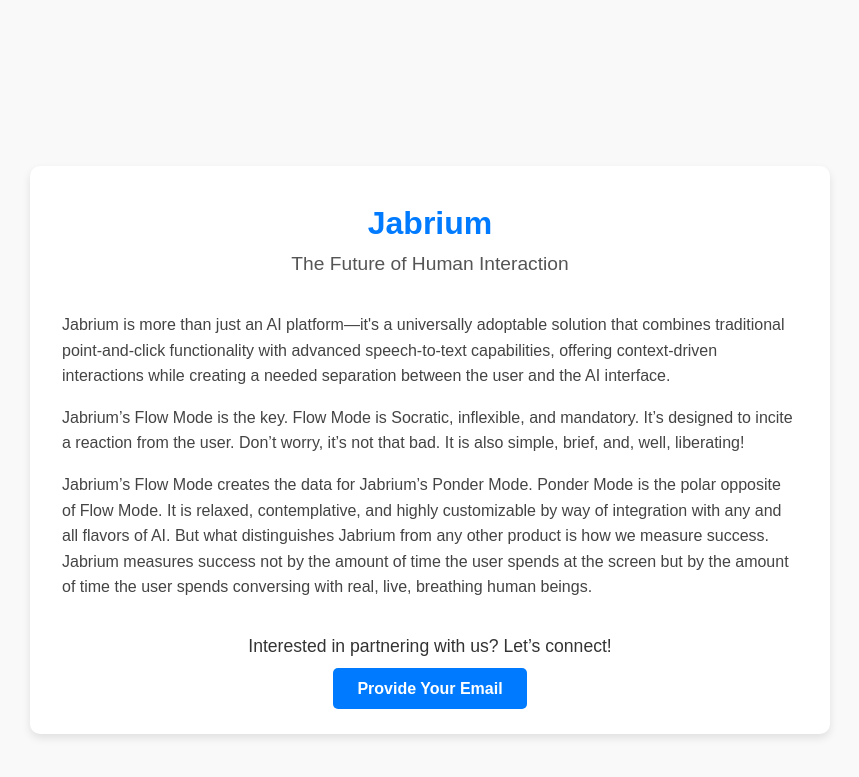
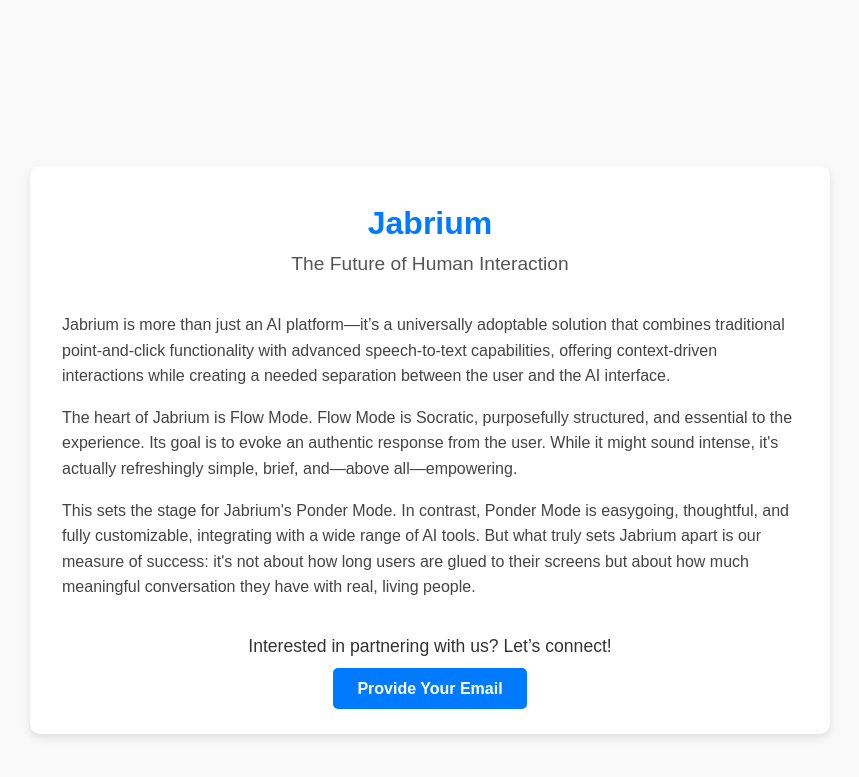
Before and after one commit to Jabrium-Corporation/jabrium-corporation.github.io, a Jekyll site: the page index.html, which Jekyll copies as it is, in a window 1280 px wide. Shown: the top 777 px of the page, without its empty margins (210-1069 px from the left). Built offline with Jekyll 4.4.1, drawn with Linux system fonts in a browser that asks for light colours.

Commit message:
final copy of text

```diff
--- a/index.html
+++ b/index.html
@@ -12,9 +12,9 @@
 
     <main>
         <section id="content">
-            <p>Jabrium is more than just an AI platform—it's a universally adoptable solution that combines traditional point-and-click functionality with advanced speech-to-text capabilities, offering context-driven interactions while creating a needed separation between the user and the AI interface.</p>
-            <p>Jabrium’s Flow Mode is the key. Flow Mode is Socratic, inflexible, and mandatory. It’s designed to incite a reaction from the user. Don’t worry, it’s not that bad. It is also simple, brief, and, well, liberating!</p>
-            <p>Jabrium’s Flow Mode creates the data for Jabrium’s Ponder Mode. Ponder Mode is the polar opposite of Flow Mode. It is relaxed, contemplative, and highly customizable by way of integration with any and all flavors of AI. But what distinguishes Jabrium from any other product is how we measure success. Jabrium measures success not by the amount of time the user spends at the screen but by the amount of time the user spends conversing with real, live, breathing human beings.</p>
+            <p>Jabrium is more than just an AI platform—it’s a universally adoptable solution that combines traditional point-and-click functionality with advanced speech-to-text capabilities, offering context-driven interactions while creating a needed separation between the user and the AI interface.</p>
+            <p>The heart of Jabrium is Flow Mode. Flow Mode is Socratic, purposefully structured, and essential to the experience. Its goal is to evoke an authentic response from the user. While it might sound intense, it's actually refreshingly simple, brief, and—above all—empowering.</p>
+            <p>This sets the stage for Jabrium's Ponder Mode. In contrast, Ponder Mode is easygoing, thoughtful, and fully customizable, integrating with a wide range of AI tools. But what truly sets Jabrium apart is our measure of success: it's not about how long users are glued to their screens but about how much meaningful conversation they have with real, living people.</p>
         </section>
 
         <section id="contact">
```
